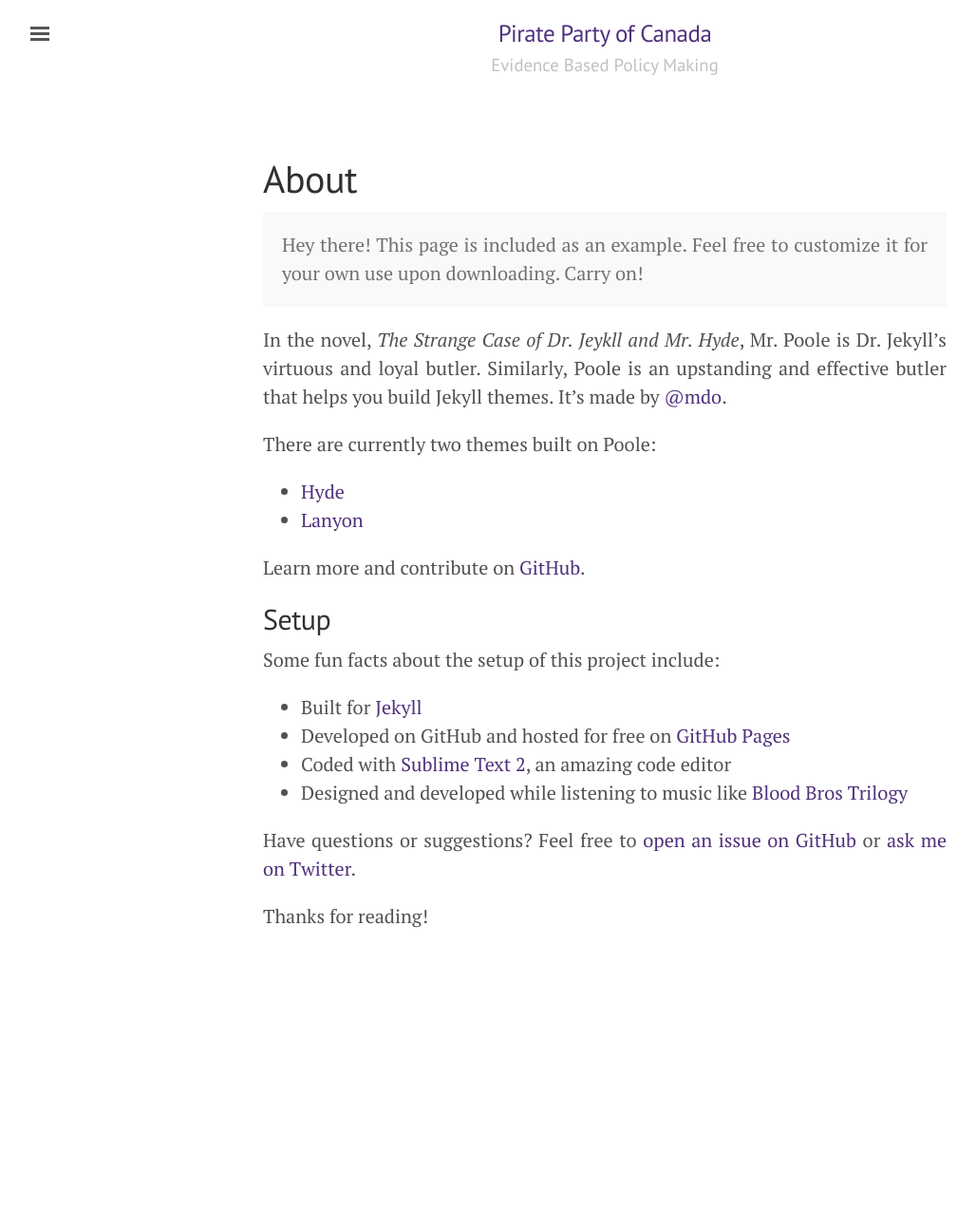
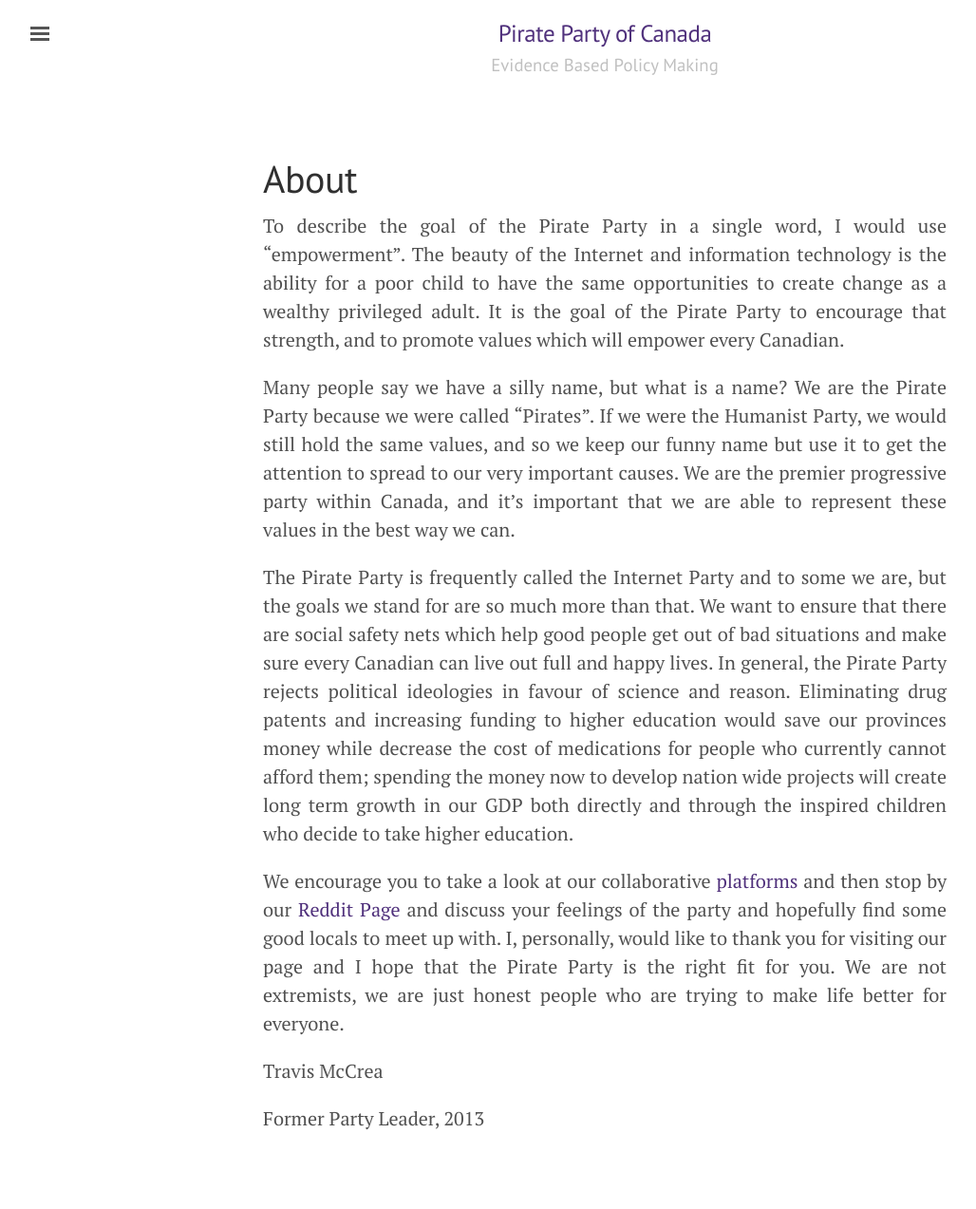
Before and after one commit to piratepartyca/piratepartyca.github.io, a Jekyll site: the page built from about.md, in a window 1280 px wide. Shown: the whole page at 95% size, without its empty margins (3-1031 px from the left). Built offline with Jekyll 4.4.1, drawn with Linux system fonts in a browser that asks for light colours; Markdown is read by kramdown in place of the engine named in the settings; before the commit the page ends 1060 px from its top, so only the background shows below that.

Commit message:
About page

```diff
--- a/about.md
+++ b/about.md
@@ -3,28 +3,14 @@
 title: About
 ---
 
-<p class="message">
-  Hey there! This page is included as an example. Feel free to customize it for your own use upon downloading. Carry on!
-</p>
+To describe the goal of the Pirate Party in a single word, I would use &#8220;empowerment&#8221;. The beauty of the Internet and information technology is the ability for a poor child to have the same opportunities to create change as a wealthy privileged adult. It is the goal of the Pirate Party to encourage that strength, and to promote values which will empower every Canadian.
 
-In the novel, *The Strange Case of Dr. Jeykll and Mr. Hyde*, Mr. Poole is Dr. Jekyll's virtuous and loyal butler. Similarly, Poole is an upstanding and effective butler that helps you build Jekyll themes. It's made by [@mdo](https://twitter.com/mdo).
+Many people say we have a silly name, but what is a name? We are the Pirate Party because we were called &#8220;Pirates&#8221;. If we were the Humanist Party, we would still hold the same values, and so we keep our funny name but use it to get the attention to spread to our very important causes. We are the premier progressive party within Canada, and it&#8217;s important that we are able to represent these values in the best way we can.
 
-There are currently two themes built on Poole:
+The Pirate Party is frequently called the Internet Party and to some we are, but the goals we stand for are so much more than that. We want to ensure that there are social safety nets which help good people get out of bad situations and make sure every Canadian can live out full and happy lives. In general, the Pirate Party rejects political ideologies in favour of science and reason. Eliminating drug patents and increasing funding to higher education would save our provinces money while decrease the cost of medications for people who currently cannot afford them; spending the money now to develop nation wide projects will create long term growth in our GDP both directly and through the inspired children who decide to take higher education.
 
-* [Hyde](http://hyde.getpoole.com)
-* [Lanyon](http://lanyon.getpoole.com)
+We encourage you to take a look at our collaborative [platforms](https://pirateparty.ca/platforms) and then stop by our [Reddit Page](http://reddit.com/r/piratepartyofcanada) and discuss your feelings of the party and hopefully find some good locals to meet up with. I, personally, would like to thank you for visiting our page and I hope that the Pirate Party is the right fit for you. We are not extremists, we are just honest people who are trying to make life better for everyone.
 
-Learn more and contribute on [GitHub](https://github.com/poole).
+Travis McCrea
 
-## Setup
-
-Some fun facts about the setup of this project include:
-
-* Built for [Jekyll](http://jekyllrb.com)
-* Developed on GitHub and hosted for free on [GitHub Pages](https://pages.github.com)
-* Coded with [Sublime Text 2](http://sublimetext.com), an amazing code editor
-* Designed and developed while listening to music like [Blood Bros Trilogy](https://soundcloud.com/maddecent/sets/blood-bros-series)
-
-Have questions or suggestions? Feel free to [open an issue on GitHub](https://github.com/poole/issues/new) or [ask me on Twitter](https://twitter.com/mdo).
-
-Thanks for reading!
+Former Party Leader, 2013
```
